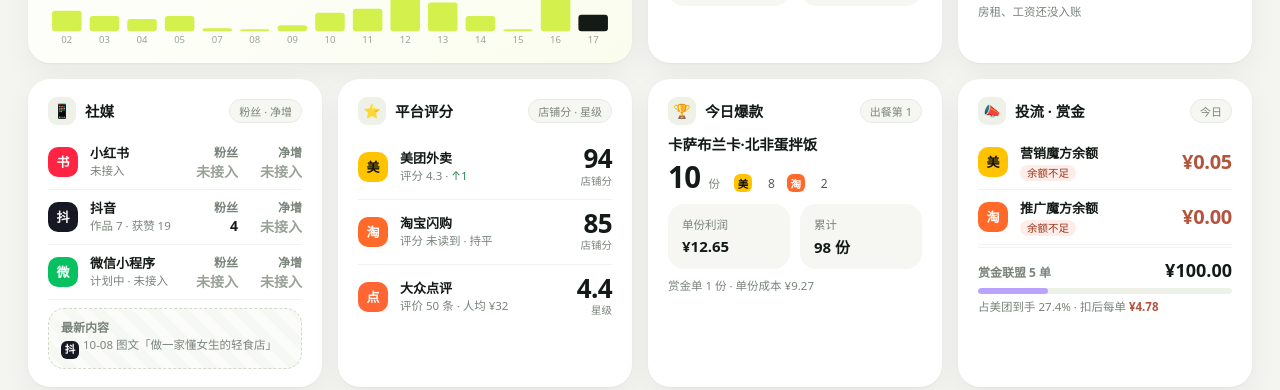
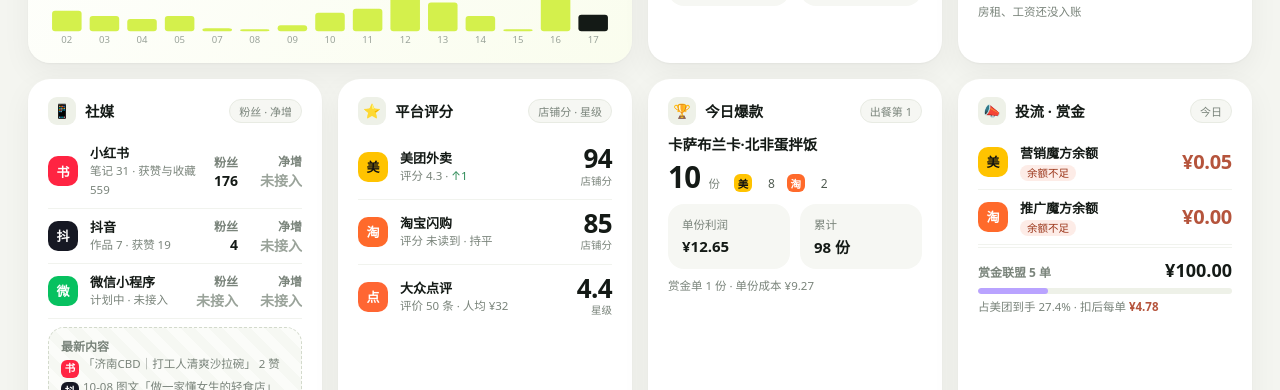
Before and after one commit to licnm0913-netizen/tata-ops-df2df414, a plain HTML site: page index.html in a window 1280 px wide. Shown: the part 410-800 px from the top of the page. Drawn offline with Linux system fonts and the light colour scheme.

Commit message:
社媒：小红书 11-17 实数

```diff
--- a/data.json
+++ b/data.json
@@ -898,7 +898,37 @@
   "note": "店铺分取自两个平台的商家首页；美团评分 4.3（首页）。美团/淘宝评价数尚未拉取，显示「未读到」。大众点评 11-17 东京 14:30 读取。"
  },
  "social": {
-  "xiaohongshu": null,
+  "xiaohongshu": {
+   "account": "HerDeserve她她",
+   "handle": "95964876717",
+   "url": "https://www.xiaohongshu.com/user/profile/6a8e47f90000000013021801",
+   "following": 5,
+   "followers": 176,
+   "net": null,
+   "posts": 31,
+   "likes": 559,
+   "likes_label": "获赞与收藏",
+   "engagement": null,
+   "pinned": [
+    {
+     "title": "她她 HerDeserve",
+     "likes": 163
+    },
+    {
+     "title": "练够 300 卡，换一碗练后饭｜她她·请你吃",
+     "likes": 30
+    }
+   ],
+   "latest": {
+    "date": null,
+    "type": "笔记",
+    "title": "济南CBD｜打工人清爽沙拉碗",
+    "likes": 2
+   },
+   "last_active": "19小时前（约 11-16）",
+   "updated": "11-17 东京 14:35 读取",
+   "note": "主页读数：关注 5、粉丝 176、获赞与收藏 559、笔记 31；首次读数，净增要等下次读数后才有。"
+  },
   "douyin": {
    "account": "HerDeserve她她",
    "handle": "HerDeserve",
@@ -917,7 +947,7 @@
    "note": "数字取自抖音搜索卡片：作品 7、粉丝 4、获赞 19；首次读数，净增要等下次读数后才有。"
   },
   "miniapp": null,
-  "note": "小红书需要登录才能读，未接入；微信小程序是计划中的数据源，未接入。"
+  "note": "微信小程序是计划中的数据源，未接入。"
  },
  "alerts": [
   "美团推广余额 ¥0.05、淘宝 ¥0.00，自动充值都没开；美团 11-14 起连续第 4 天零投流",
--- a/index.html
+++ b/index.html
@@ -208,10 +208,10 @@ function vHome(){
   '<div class="tiles t3" style="margin-top:2px;gap:6px">'+[['收入',l.month.income],['支出',l.month.expense],['利润',l.month.profit]].map(function(x,i){return '<div class="tile" style="padding:8px 9px"><div class="l">'+(i?x[0]:l.month.month.slice(5)+'月'+x[0])+'</div><div class="v num" style="font-size:13.5px'+(i===2?';color:'+(x[1]<0?'#B5543C':'#2E8B57'):'')+'">'+money(x[1],0)+'</div></div>'}).join('')+'</div>'+
   (l.missing_fixed.length?'<div class="note" style="margin-top:6px">'+l.missing_fixed.map(function(x){return x.label}).join('、')+'还没入账</div>':''))
   : card('c3','💼','财务快照','未导入','<div class="ph"><div class="nc">账本未导入</div></div>');
- var soc=function(k,name){var d=D.social[k];return '<div class="row" style="padding:8px 0">'+PI(k)+'<div class="grow1"><b style="font-size:13px">'+name+'</b><div class="note">'+(d?esc((d.posts!=null?'作品 '+d.posts:'')+(d.likes!=null?' · 获赞 '+d.likes:'')):(k==='miniapp'?'计划中 · 未接入':'未接入'))+'</div></div><div style="text-align:right"><div class="lbl">粉丝</div><div style="font-weight:780">'+(d?cnt(d.followers):'<span class="nc">未接入</span>')+'</div></div><div style="text-align:right;min-width:52px"><div class="lbl">净增</div><div style="font-weight:780">'+(d&&isNum(d.net)?cnt(d.net):'<span class="nc">未接入</span>')+'</div></div></div>'};
+ var soc=function(k,name){var d=D.social[k];return '<div class="row" style="padding:8px 0">'+PI(k)+'<div class="grow1"><b style="font-size:13px">'+name+'</b><div class="note">'+(d?esc((d.posts!=null?(k==='xiaohongshu'?'笔记 ':'作品 ')+d.posts:'')+(d.likes!=null?' · '+(d.likes_label||'获赞')+' '+d.likes:'')):(k==='miniapp'?'计划中 · 未接入':'未接入'))+'</div></div><div style="text-align:right"><div class="lbl">粉丝</div><div style="font-weight:780">'+(d?cnt(d.followers):'<span class="nc">未接入</span>')+'</div></div><div style="text-align:right;min-width:52px"><div class="lbl">净增</div><div style="font-weight:780">'+(d&&isNum(d.net)?cnt(d.net):'<span class="nc">未接入</span>')+'</div></div></div>'};
  var dy=D.social.douyin,lt=dy&&dy.latest;
  g+=card('c3','📱','社媒','粉丝 · 净增',soc('xiaohongshu','小红书')+soc('douyin','抖音')+soc('miniapp','微信小程序')+
-  '<div class="ph" style="margin-top:8px;padding:9px 12px"><div class="lbl">最新内容</div><div class="note">'+(lt?PI('dy',1)+esc(lt.date)+' '+esc(lt.type)+'「'+esc(lt.title)+'」':'未接入')+'</div></div>');
+  '<div class="ph" style="margin-top:8px;padding:9px 12px"><div class="lbl">最新内容</div>'+(D.social.xiaohongshu&&D.social.xiaohongshu.latest?'<div class="note">'+PI('xhs',1)+'「'+esc(D.social.xiaohongshu.latest.title)+'」'+(isNum(D.social.xiaohongshu.latest.likes)?' '+D.social.xiaohongshu.latest.likes+' 赞':'')+'</div>':'')+'<div class="note">'+(lt?PI('dy',1)+esc(lt.date)+' '+esc(lt.type)+'「'+esc(lt.title)+'」':'未接入')+'</div></div>');
  var R=D.reputation,rr=function(k,name,o){var sc=o?(isNum(o.shop_score)?o.shop_score:(isNum(o.rating)&&k==='dp'?o.rating:null)):null,isR=o&&!isNum(o.shop_score)&&k==='dp',dl=o&&isNum(o.shop_score)&&isNum(o.shop_score_prev)?o.shop_score-o.shop_score_prev:null;
   var sub=!o?'未接入':k==='dp'?('评价 '+(isNum(o.reviews)?o.reviews+' 条':'未读到')+(isNum(o.avg_price)?' · 人均 ¥'+o.avg_price:'')):(isNum(o.rating)?'评分 '+o.rating.toFixed(1):'评分 未读到');
   return '<div class="row" style="padding:9px 0">'+PI(k)+'<div class="grow1"><div style="font-size:13px;font-weight:700">'+name+'</div><div class="note">'+sub+(dl!=null?' · <span style="color:'+(dl>0?'#2E8B57':dl<0?'#D9573A':'#7A847B')+'">'+(dl>0?'↑'+dl:dl<0?'↓'+(-dl):'持平')+'</span>':'')+'</div></div><div style="text-align:right"><div class="big" style="font-size:26px">'+(sc!=null?cnt(sc,isR?'dec1':'int'):o?'<span class="miss" style="font-size:13px">未读到</span>':'<span class="nc" style="font-size:13px">未接入</span>')+'</div><div class="note" style="font-size:10.5px">'+(isR?'星级':'店铺分')+'</div></div></div>'};
@@ -306,7 +306,11 @@ function vMkt(){var pm=D.promo,b=D.bounty,g='<div class="grid">';
 function vSocial(){var g='<div class="sec" style="margin-top:4px">社媒</div><div class="grid">';
  var ph=function(k,name,tiles,how,tag){return card('c4','',PI(k)+' '+name,tag||'未接入','<div class="ph"><div class="tiles t2">'+tiles.map(function(t){return '<div><div class="lbl">'+t+'</div><div class="mid nc" style="margin-top:4px">未接入</div></div>'}).join('')+'</div><p class="note" style="margin:10px 0 0">'+how+'</p></div>')};
  var dy=D.social.douyin;
- g+=D.social.xiaohongshu?'':ph('xiaohongshu','小红书',['粉丝','净增','笔记','互动（赞藏评）'],'需要登录小红书专业号后台才能读。接入后写 social.xiaohongshu：{followers, net, posts, engagement, updated, note}。');
+ var xh=D.social.xiaohongshu;
+ if(xh){g+=card('c4','',PI('xhs')+' 小红书',esc(xh.updated||''),'<div class="note" style="margin:-4px 0 10px">'+esc(xh.account||'')+' · 小红书号 '+esc(xh.handle||'')+(xh.last_active?' · 更新 '+esc(xh.last_active):'')+'</div><div class="tiles t2">'+[['followers','粉丝'],['net','净增'],['posts','笔记'],['likes',xh.likes_label||'获赞']].map(function(x){return '<div class="tile"><div class="l">'+x[1]+'</div><div class="v num">'+(isNum(xh[x[0]])?cnt(xh[x[0]]):'<span class="nc">未接入</span>')+'</div></div>'}).join('')+'</div>'+
+  '<div class="note" style="margin:8px 0 4px">关注 '+show(xh.following)+'</div>'+(xh.pinned||[]).map(function(n){return '<div class="row" style="padding:6px 0"><span class="pill r" style="padding:1px 7px;font-size:10.5px">置顶</span><div class="grow1" style="font-size:12.5px">「'+esc(n.title)+'」</div><b class="num">'+show(n.likes)+' 赞</b></div>'}).join('')+
+  (xh.latest?'<div class="row" style="padding:6px 0"><span class="pill n" style="padding:1px 7px;font-size:10.5px">最新</span><div class="grow1" style="font-size:12.5px">「'+esc(xh.latest.title)+'」</div><b class="num">'+show(xh.latest.likes)+' 赞</b></div>':'')+'<p class="note" style="margin:8px 0 0">'+esc(xh.note||'')+'</p>')}
+ else g+=ph('xiaohongshu','小红书',['粉丝','净增','笔记','互动（赞藏评）'],'需要登录小红书专业号后台才能读。接入后写 social.xiaohongshu。');
  if(dy){g+=card('c4','',PI('dy')+' 抖音',esc(dy.updated||''),'<div class="note" style="margin:-4px 0 10px">'+esc(dy.account||'')+(dy.handle?' · 抖音号 '+esc(dy.handle):'')+'</div><div class="tiles t2">'+[['followers','粉丝'],['net','净增'],['posts','作品'],['likes','获赞']].map(function(x){return '<div class="tile"><div class="l">'+x[1]+'</div><div class="v num">'+(isNum(dy[x[0]])?cnt(dy[x[0]]):'<span class="nc">未接入</span>')+'</div></div>'}).join('')+'</div>'+
   (dy.latest?'<div class="tile" style="margin-top:10px;background:#F2F3F6"><div class="l">最新作品 · '+esc(dy.latest.date)+' · '+esc(dy.latest.type)+'</div><div style="font-weight:750;margin-top:4px">「'+esc(dy.latest.title)+'」</div></div>':'')+'<p class="note" style="margin:10px 0 0">'+esc(dy.note||'')+'</p>')}
  else g+=ph('douyin','抖音',['粉丝','净增','作品','获赞'],'接入后写 social.douyin。');
--- a/sw.js
+++ b/sw.js
@@ -1,7 +1,7 @@
 /* 她她经营作战台 service worker
    - index.html / 导航 / data.json: network-first（打开就拿最新数字），断网回退缓存
    - 其他静态资源（图标、manifest）: cache-first */
-const VERSION = 'tata-v3';
+const VERSION = 'tata-v4';
 const CORE = ['./', './index.html', './data.json', './manifest.webmanifest',
   './icons/icon-192.png', './icons/icon-512.png', './icons/apple-touch-icon.png', './icons/logo-wordmark.png', './icons/logo-wordmark-dark.png', './icons/favicon-32.png'];
 
```
